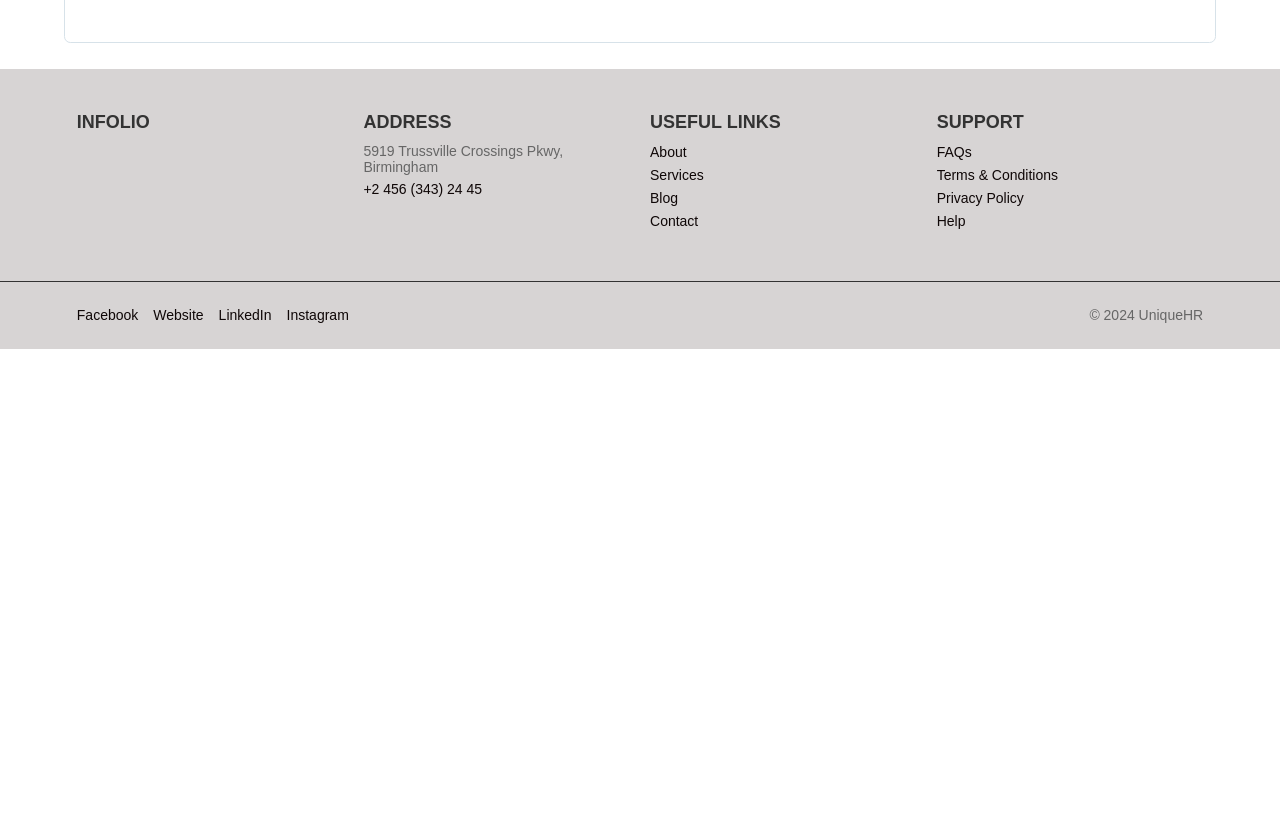
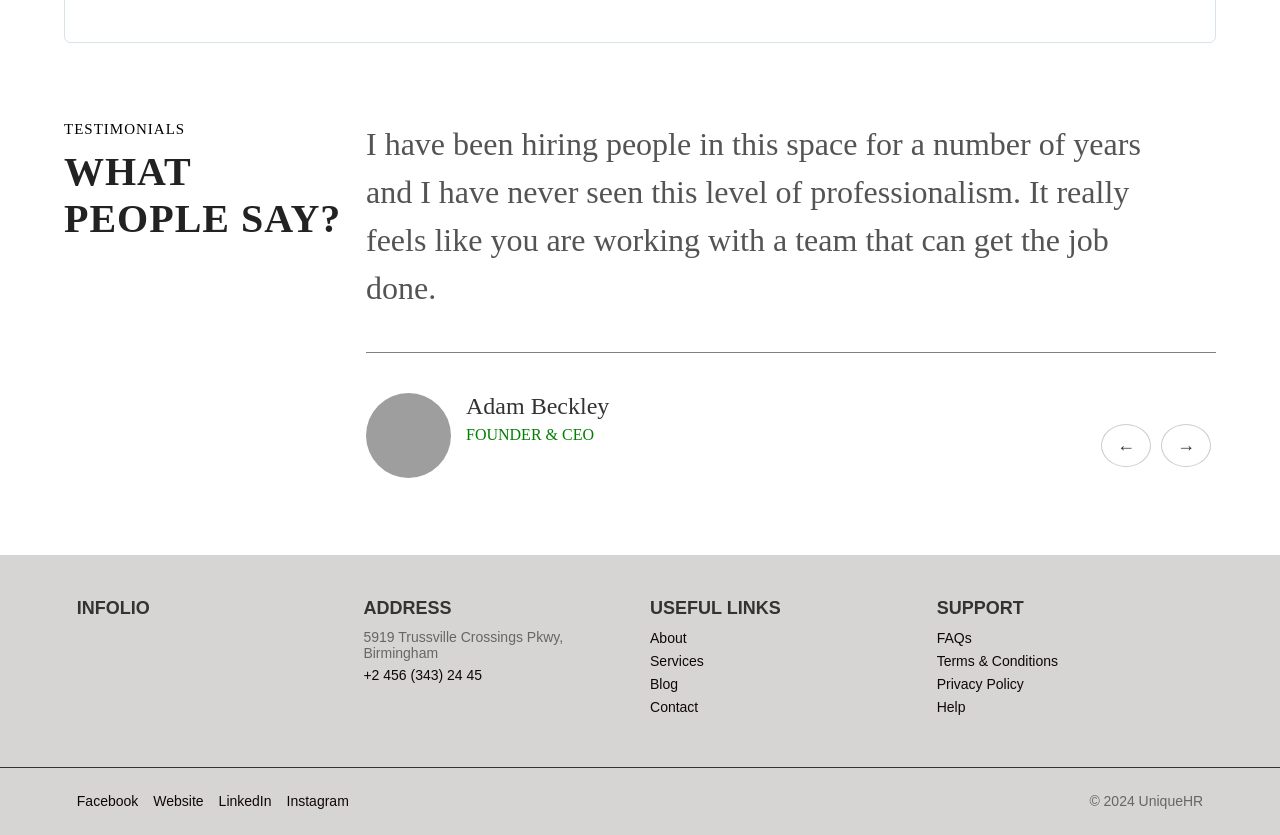
Before and after one commit to ShiviiSonii/UniqueHR, a React (Vite) app: page / in a window 1280 px wide. Shown: the part 3540-4375 px from the top of the page. Before the commit the page ends 3889 px from the top, so only its background shows below. Built offline with nearby package versions, Linux system fonts and the light colour scheme; grey boxes are pictures that could not be loaded.

Commit message:
testimonial added

```diff
--- a/src/App.jsx
+++ b/src/App.jsx
@@ -6,6 +6,7 @@ import Features from './components/Features.jsx'
 import Process from './components/Process.jsx'
 import TopListing from './components/TopListing.jsx'
 import Highlights from './components/Highlights.jsx'
+import Testimonial from './components/Testimonial.jsx'
 
 function App() {
 
@@ -17,6 +18,7 @@ function App() {
         <Process/>
         <Highlights/>
         <TopListing/>
+        <Testimonial/>
         <Footer/>
        </BrowserRouter>
     </>
--- /dev/null
+++ b/src/components/Testimonial.jsx
@@ -0,0 +1,78 @@
+import React, { useState } from "react";
+import "../styles/Testimonial.css"
+
+const testimonials = [
+  {
+    text: "I have been hiring people in this space for a number of years and I have never seen this level of professionalism. It really feels like you are working with a team that can get the job done.",
+    name: "Adam Beckley",
+    title: "Founder & CEO",
+    image: "https://infolio1.themescamp.com/startup/wp-content/uploads/sites/4/2023/11/t1.jpg",
+  },
+  {
+    text: "I have been hiring people in this space for a number of years and I have never seen this level of professionalism. It really feels like you are working with a team that can get the job done.",
+    name: "Samantha Doe",
+    title: "Marketing Manager",
+    image: "https://infolio1.themescamp.com/startup/wp-content/uploads/sites/4/2023/11/t2.jpg",
+  },
+  {
+    text: "A fantastic team to work with! They understand the requirements perfectly and deliver solutions that are innovative and effective.",
+    name: "Michael Smith",
+    title: "CTO",
+    image: "https://infolio1.themescamp.com/startup/wp-content/uploads/sites/4/2023/11/t1.jpg",
+  },
+];
+
+const TestimonialSlider = () => {
+  const [currentIndex, setCurrentIndex] = useState(0);
+
+  const handlePrev = () => {
+    setCurrentIndex((prevIndex) =>
+      prevIndex === 0 ? testimonials.length - 1 : prevIndex - 1
+    );
+  };
+
+  const handleNext = () => {
+    setCurrentIndex((prevIndex) =>
+      prevIndex === testimonials.length - 1 ? 0 : prevIndex + 1
+    );
+  };
+
+  const { text, name, title, image } = testimonials[currentIndex];
+
+  return (
+    <section className="testimonial">
+      <div className="testimonial-container">
+        <div>
+            <span className="testimonial-main-heading">Testimonials</span>
+            <div className="testimonial-heading">What People Say?</div>
+        </div>
+        <div className="testimonial-content">
+          <p className="testimonial-quote">
+            {/* <span className="quote-mark">“</span> */}
+            {text}
+            {/* <span className="quote-mark">”</span> */}
+          </p>
+          <div className="testimonial-author">
+            <div className="author-info">
+                <img src={image} alt={name} className="author-image" />
+                <div>
+                    <p className="author-name">{name}</p>
+                    <p className="author-title">{title}</p>
+                </div>
+            </div>
+            <div className="testimonial-controls">
+                <button className="control-btn" onClick={handlePrev}>
+                    ←
+                </button>
+                <button className="control-btn" onClick={handleNext}>
+                    →
+                </button>
+            </div>
+          </div>
+        </div>
+      </div>
+    </section>
+  );
+};
+
+export default TestimonialSlider;
--- /dev/null
+++ b/src/styles/Testimonial.css
@@ -0,0 +1,136 @@
+.testimonial {
+  background-color: #fff;
+  margin: 6% 5%;
+}
+
+.testimonial-container {
+  display: flex;
+  justify-content:space-between;
+}
+
+.testimonial-main-heading{
+  font-size: 15px;
+  letter-spacing: 1px;
+  text-transform: uppercase;
+}
+
+.testimonial-heading {
+  font-size: 40px;
+  font-weight: 600;
+  color: #222;
+  text-transform: uppercase;
+  letter-spacing: 1px;
+  margin-top: 10px;
+}
+
+.testimonial-quote {
+  font-size: 32px;
+  color: hsl(0, 0%, 33%);
+  padding-right: 40px;
+  line-height: 3rem;
+  border-bottom: 1px solid grey;
+  padding-bottom: 40px;
+}
+
+.testimonial-content {
+  max-width: 850px;
+}
+
+.quote-mark {
+  font-size: 48px;
+  color: #eee;
+}
+
+.testimonial-author {
+  display: flex;
+  align-items: center;
+  justify-content: space-between;
+  margin-top: 40px;
+}
+
+.author-image {
+  width: 85px;
+  height: 85px;
+  border-radius: 50%;
+  margin-right: 15px;
+}
+
+.author-info {
+  text-align: left;
+  display: flex;
+  justify-content: center;
+  align-items: center;
+}
+
+.author-name {
+  font-size: 24px;
+  color: #333;
+  line-height: 0rem;
+}
+
+.author-title {
+  font-size: 16px;
+  text-transform: uppercase;
+  color: #008000;
+}
+
+.testimonial-controls {
+  margin-top: 20px;
+}
+
+.control-btn {
+  font-size: 18px;
+  color: #333;
+  background: none;
+  border: 1px solid #ccc;
+  padding: 10px 15px;
+  margin: 0 5px;
+  border-radius: 50%;
+  cursor: pointer;
+  transition: background-color 0.3s ease;
+}
+
+.control-btn:hover {
+  background-color: #f0f0f0;
+}
+
+
+/* Responsive Styles */
+@media (max-width: 1024px) {
+  .testimonial-container{
+    flex-direction: column;
+
+  }
+
+  .testimonial-heading{
+    font-size: 35px;
+  }
+
+  .testimonial-quote{
+    font-size: 22px;
+    line-height: 2rem;
+    margin-top: 20px;
+  }
+}
+
+@media (max-width: 768px) {
+  .testimonial-heading{
+    font-size: 25px;
+  }
+
+  .testimonial-quote{
+    font-size: 18px;
+    line-height: 1.5rem;
+    margin-top: 20px;
+  }
+
+  .testimonial-author{
+    display: block;
+    text-align: center;
+  }
+
+  .author-info{
+    text-align: center;
+    justify-content: flex-start
+  }
+}
```
